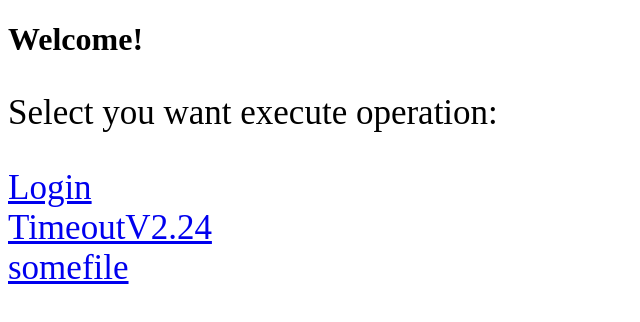
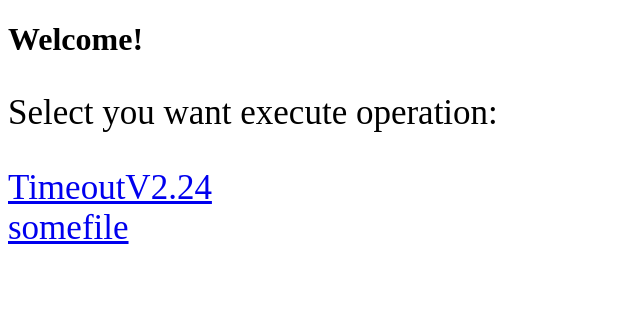
Before and after one commit to shc0743/shc0743.github.io, a plain HTML site: page index/comp/index.html in a window 1280 px wide. Shown: the whole page, without its empty margins (0-640 px from the left). Drawn offline with Linux system fonts and the light colour scheme.

Commit message:
Update index.html

```diff
--- a/index/comp/index.html
+++ b/index/comp/index.html
@@ -3,7 +3,6 @@
 <title>Welcome</title>
 <h1>Welcome!</h1><span style="font-size:35px">
 <p>Select you want execute operation:</p>
-<div><a href="/user">Login</a></div>
 <div><a href="/MyFile/index1/timeout/V2.24/tout-2.24.html">TimeoutV2.24</a></div>
 <div><a href="/MyFile/index1/timeout/V2.24/somefile/">somefile</a></div>
 </span>
```
